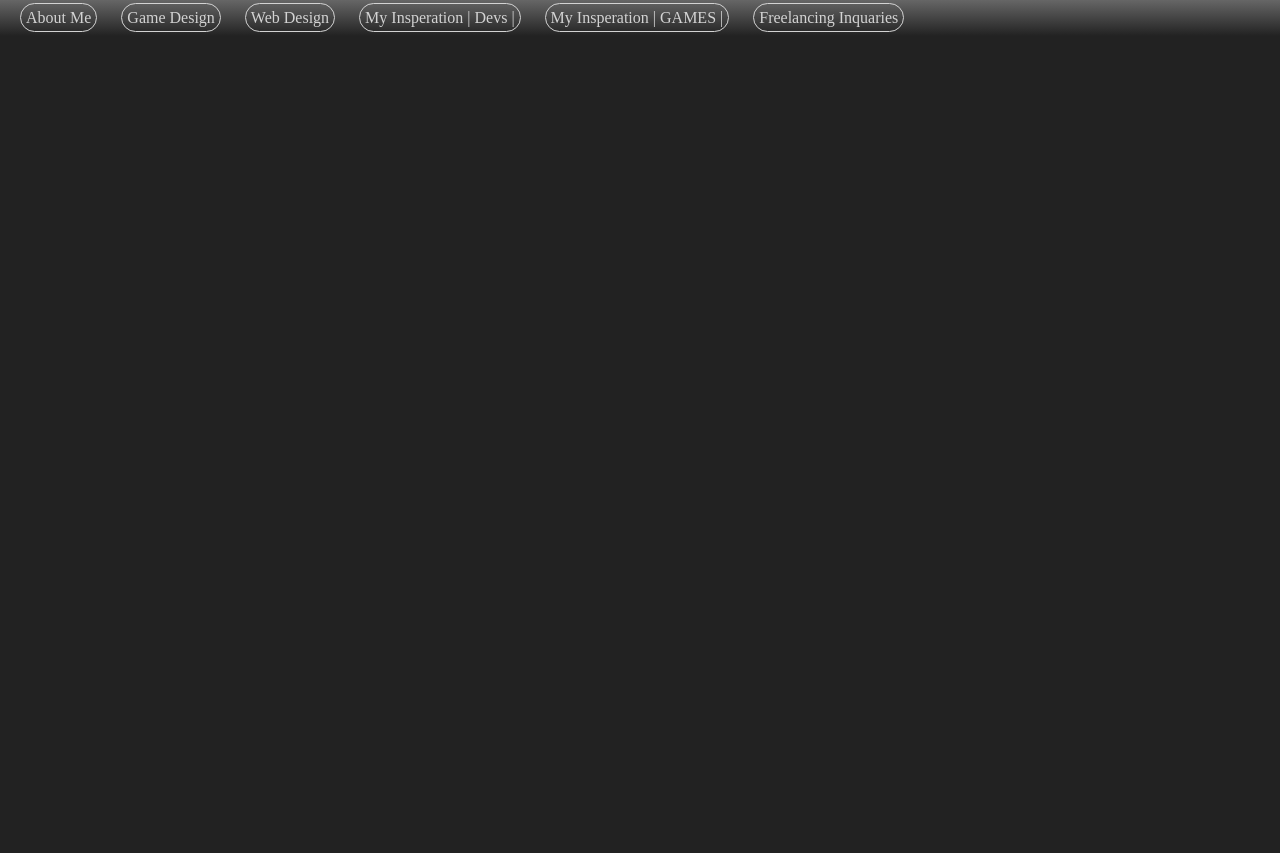
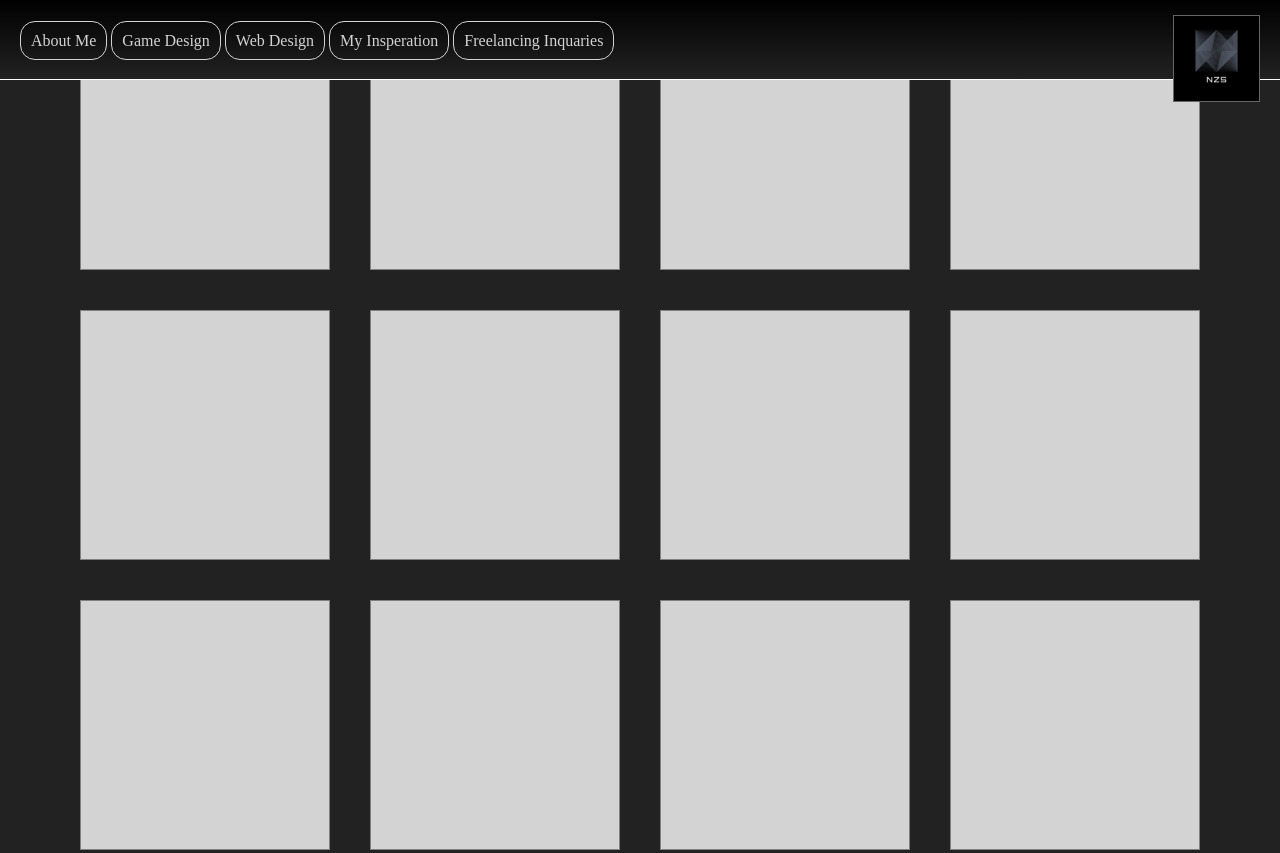
Before and after one commit to AustinLynes/NeverZeroStudios_PortfolioWebSite, a plain HTML site: page WebPage/index.html in a window 1280 px wide. Shown: the top 853 px of the page. Before the commit the page ends 800 px from the top, so only its background shows below. Drawn offline with Linux system fonts and the light colour scheme.

Commit message:
Started the homepage, played around with the flexbox module to set up a navigation bar

```diff
--- a/WebPage/CSS/index.css
+++ b/WebPage/CSS/index.css
@@ -3,19 +3,7 @@
    License: none (public domain)
 */
 
-html, body, div, span, applet, object, iframe,
-h1, h2, h3, h4, h5, h6, p, blockquote, pre,
-a, abbr, acronym, address, big, cite, code,
-del, dfn, em, img, ins, kbd, q, s, samp,
-small, strike, strong, sub, sup, tt, var,
-b, u, i, center,
-dl, dt, dd, ol, ul, li,
-fieldset, form, label, legend,
-table, caption, tbody, tfoot, thead, tr, th, td,
-article, aside, canvas, details, embed,
-figure, figcaption, footer, header, hgroup,
-menu, nav, output, ruby, section, summary,
-time, mark, audio, video {
+html, body, div, span, applet, object, iframe, h1, h2, h3, h4, h5, h6, p, blockquote, pre, a, abbr, acronym, address, big, cite, code, del, dfn, em, img, ins, kbd, q, s, samp, small, strike, strong, sub, sup, tt, var, b, u, i, center, dl, dt, dd, ol, ul, li, fieldset, form, label, legend, table, caption, tbody, tfoot, thead, tr, th, td, article, aside, canvas, details, embed, figure, figcaption, footer, header, hgroup, menu, nav, output, ruby, section, summary, time, mark, audio, video {
 	margin: 0;
 	padding: 0;
 	border: 0;
@@ -23,57 +11,130 @@ time, mark, audio, video {
 	font: inherit;
 	vertical-align: baseline;
 }
+
 /* HTML5 display-role reset for older browsers */
-article, aside, details, figcaption, figure,
-footer, header, hgroup, menu, nav, section {
+
+article, aside, details, figcaption, figure, footer, header, hgroup, menu, nav, section {
 	display: block;
 }
 
-html{
-	background:#222222;
+html {
+	background: #222222;
 }
+
 body {
 	line-height: 1;
 }
+
 ol, ul {
 	list-style: none;
 }
+
 blockquote, q {
 	quotes: none;
 }
-blockquote:before, blockquote:after,
-q:before, q:after {
+
+blockquote:before, blockquote:after, q:before, q:after {
 	content: '';
 	content: none;
 }
+
 table {
 	border-collapse: collapse;
 	border-spacing: 0;
 }
 
-.page{
+::-webkit-scrollbar {
+	width: 15px;
+	height: 15px;
+}
 
+::-webkit-scrollbar-track-piece {
+	background-color: #222222;
 }
-.nav-bar{
-	background:linear-gradient( #666666,#222222);
+
+::-webkit-scrollbar-thumb:vertical {
+	height: 30px;
+	background-color: #555555;
+}
+::-webkit-scrollbar-thumb:vertical:hover {
+	background-color: #0A4C95;
+}
+::-webkit-scrollbar-thumb:horizontal {
+	height: 30px;
+	background-color: #555555;
+}
+::-webkit-scrollbar-thumb:horizontal:hover {
+	background-color: #0A4C95;
+}
+
+.page {}
+
+.divider{
+	color:white;
+	font-size: 20px;
+	position:relative;
+	top:25px;
+}
+.navigation {
+	position: fixed;
+	left:0;
+	width:100%;
+	display: flex;
+	height:80px;
+	justify-content: space-between;
+	background: linear-gradient( black, #222222);
+	border-bottom: 1px solid white;
+	padding:20px;
+	box-sizing: border-box;
+}
+
+.nav-bar {
 	padding: 10px;
-	box-sizing:border-box;
+	box-sizing: border-box;
+	margin-top: 10px;
+}
 
-}
-.nav-item{
-	padding:5px;
+.nav-item {
+	position:relative;
+	top:13px;
+	padding: 10px;
 	box-sizing: border-box;
-	margin:10px;
-	border:1px solid lightgrey;
+	margin: 20px auto;
+	border: 1px solid lightgrey;
 	border-radius: 15px;
 	text-decoration: none;
-	color:lightgrey;
+	color: lightgrey;
 	background: linear-gradient(#333333)
 }
-.main-container{
+
+.logo {
+	position: relative;
+	bottom:5px;
+	height: 85px;
+	width: 85px;
+	border: 1px solid #666666;
 
 }
 
-.copyright{
+.main-container {
+	display: flex;
+	flex-wrap: wrap;
+	justify-content: center;
+}
+
+.copyright {
 	text-align: center;
 }
+
+.random-block{
+	height:250px;
+	width:250px;
+	padding:20px;
+	box-sizing: border-box;
+	margin:20px;
+	background:lightgrey;
+	border:1px solid grey;
+
+
+}
--- a/WebPage/index.html
+++ b/WebPage/index.html
@@ -3,21 +3,38 @@
 <div class="page">
     <link rel="stylesheet" type="text/css" href="CSS/index.css">
     <head>
-        <div >
-            <nav class="nav-bar">
+        <div class="navigation">
+            <nav>
                 <a href="" class="nav-item">About Me</a>
                 <a href="" class="nav-item">Game Design</a>
                 <a href="" class="nav-item">Web Design</a>
-                <a href="" class="nav-item">My Insperation | Devs |</a>
-                <a href="" class="nav-item">My Insperation | GAMES |</a>
+                <a href="" class="nav-item">My Insperation</a>
+
                 <a href="" class="nav-item">Freelancing Inquaries</a>
             </nav>
-
+            <img class="logo"src="../WebPage/DesignFlow/logo.png"></img>
         </div>
     </head>
         <div class="main-container">
 
-        </div>
+
+        <div class="random-block"></div>
+        <div class="random-block"></div>
+        <div class="random-block"></div>
+        <div class="random-block"></div>
+        <div class="random-block"></div>
+        <div class="random-block"></div>
+        <div class="random-block"></div>
+        <div class="random-block"></div>
+        <div class="random-block"></div>
+        <div class="random-block"></div>
+        <div class="random-block"></div>
+        <div class="random-block"></div>
+        <div class="random-block"></div>
+        <div class="random-block"></div>
+        <div class="random-block"></div>
+        <div class="random-block"></div>
+    </div>
     <body>
 
     </body>
```
